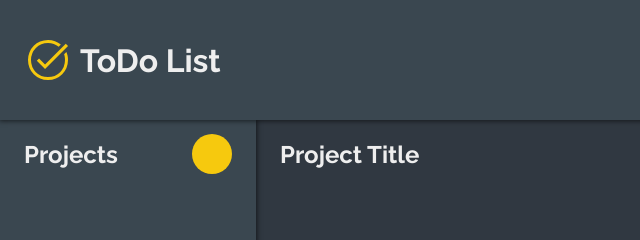
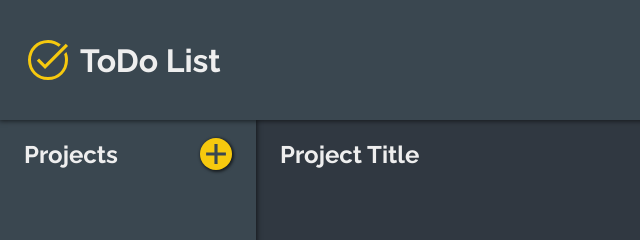
Before and after one commit to VictorFAL/odin-ToDoList, a website built with webpack: page dist/index.html in a window 1280 px wide. Shown: the top 240 px of the page, 0-640 px from the left. Built offline with Linux system fonts and the light colour scheme.

Commit message:
button tweaking

```diff
--- a/src/sidebar.js
+++ b/src/sidebar.js
@@ -1,12 +1,12 @@
 import { Project } from './item';
-import addIcon from './assets/imgs/add.svg';
+import addIcon from './assets/imgs/addSide.svg';
 
 
 let sidebarCont = ` <div>
                         <h2>Projects</h2>
-                        <div id="project-add">
-                            <svg src=${addIcon} fill="#303841"></svg>
-                        </div>
+                        <button id="project-add">
+                            <img src=${addIcon}>
+                        </button>
                     </div>
                     <div id="project-list"></div>`;
 
--- a/src/style.css
+++ b/src/style.css
@@ -59,13 +59,33 @@ header > img {
     display: flex;
     justify-content: center;
     align-items: center;
-    width: 40px;
-    height: 40px;
+    --btn-size: 32px;
+    width: var(--btn-size);
+    height: var(--btn-size);
+    border: none;
     border-radius: 50%;
     color: #3A4750;
     background-color: #F6C90E;
     font-size: 60px;
     cursor: pointer;
+    box-shadow: 1px 1px 3px 1px rgba(0, 0, 0, 0.6);
+    transition: all 1s;
+}
+
+#project-add > img {
+    width: var(--btn-size);
+}
+
+#project-add:after {
+    content: "";
+    display: block;
+    position: relative;
+    right: 50%;
+    top: 50%;
+    background-color: #EEEEEE;
+    height: var(--btn-size);
+    width: var(--btn-size);
+    border-radius: 50%;
 }
 
 /* Content */
```
Also changed, not shown: dist/3ba9fe4487b8cb0ba565.svg (added), dist/main.js, src/assets/imgs/add.svg (deleted), src/assets/imgs/addContent.svg (added), src/assets/imgs/addSide.svg (added).
